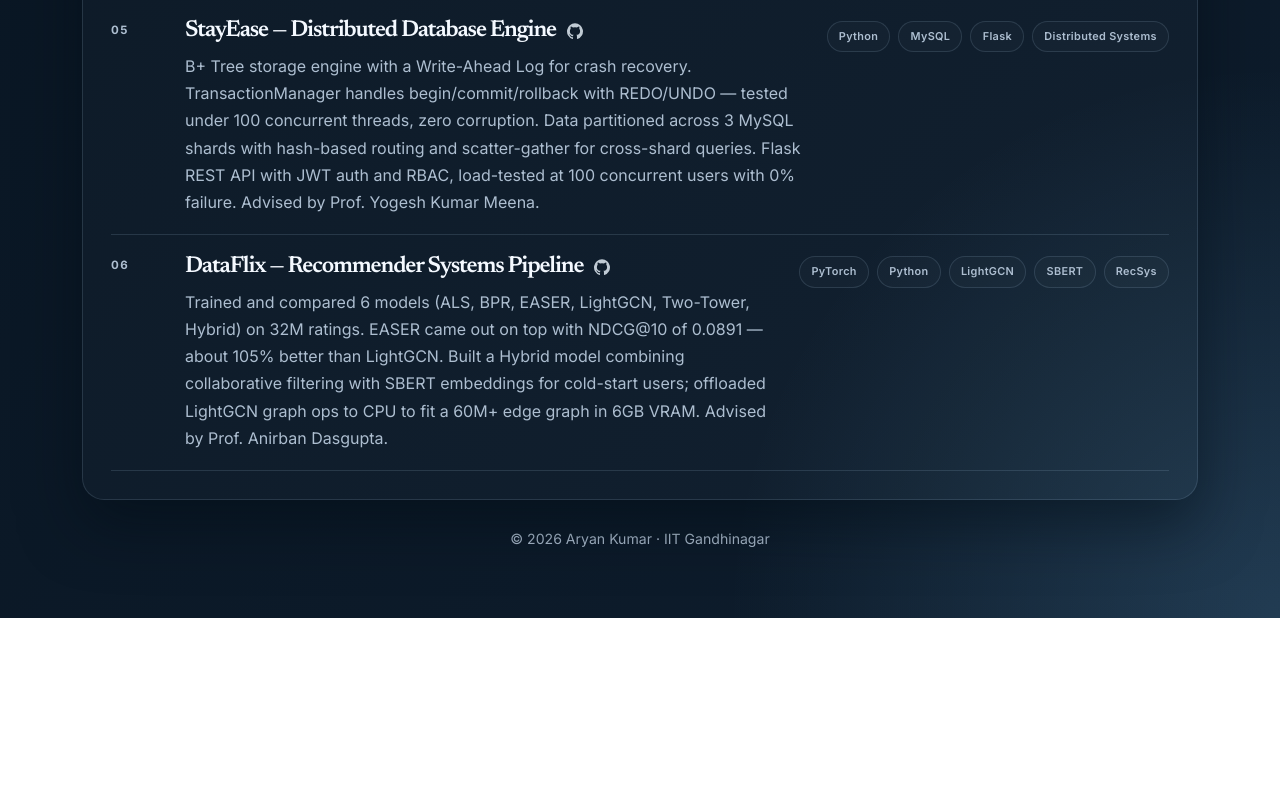
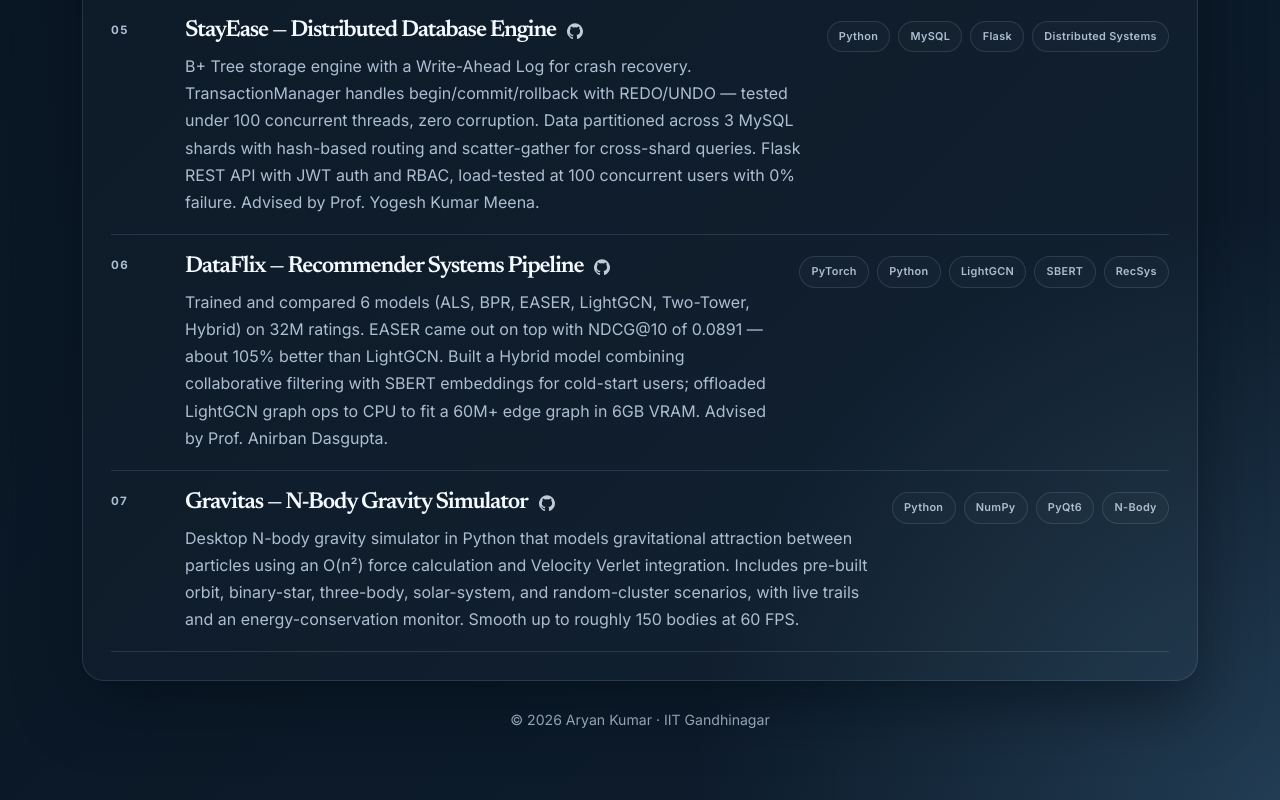
Before and after one commit to AceAryan/portfolio-website, a plain HTML site: page projects.html in a window 1280 px wide. Shown: the part 1185-1985 px from the top of the page. Before the commit the page ends 1803 px from the top, so only its background shows below. Drawn offline with Linux system fonts and the light colour scheme.

Commit message:
added gravitas

```diff
--- a/projects.html
+++ b/projects.html
@@ -57,7 +57,8 @@
                         <div class="project-info">
                             <div class="project-title-row">
                                 <h3>Conditional Access on FPGA</h3>
-                                <a class="project-github" href="https://github.com/AceAryan/cva6/tree/conditional-access"
+                                <a class="project-github"
+                                    href="https://github.com/AceAryan/cva6/tree/conditional-access"
                                     aria-label="GitHub link for Conditional Access on FPGA">
                                     <svg viewBox="0 0 24 24" aria-hidden="true">
                                         <path
@@ -141,7 +142,8 @@
                         <div class="project-info">
                             <div class="project-title-row">
                                 <h3>Unix Shell</h3>
-                                <a class="project-github" href="https://github.com/AceAryan/cs330-shell" aria-label="GitHub link for Unix Shell">
+                                <a class="project-github" href="https://github.com/AceAryan/cs330-shell"
+                                    aria-label="GitHub link for Unix Shell">
                                     <svg viewBox="0 0 24 24" aria-hidden="true">
                                         <path
                                             d="M12 .5a12 12 0 0 0-3.79 23.38c.6.11.82-.26.82-.58v-2.03c-3.34.73-4.04-1.61-4.04-1.61-.54-1.39-1.32-1.76-1.32-1.76-1.08-.74.08-.72.08-.72 1.2.08 1.83 1.23 1.83 1.23 1.06 1.82 2.78 1.29 3.46.99.11-.77.42-1.29.76-1.59-2.67-.31-5.47-1.34-5.47-5.96 0-1.32.47-2.4 1.23-3.25-.12-.3-.53-1.53.12-3.18 0 0 1-.32 3.3 1.23a11.36 11.36 0 0 1 6 0c2.3-1.55 3.3-1.23 3.3-1.23.65 1.65.24 2.88.12 3.18.77.85 1.23 1.93 1.23 3.25 0 4.63-2.81 5.64-5.49 5.94.43.37.81 1.1.81 2.22v3.29c0 .32.21.7.83.58A12 12 0 0 0 12 .5Z" />
@@ -214,6 +216,33 @@
                             <span>RecSys</span>
                         </div>
                     </article>
+
+                    <article class="project-list-item">
+                        <div class="project-index">07</div>
+                        <div class="project-info">
+                            <div class="project-title-row">
+                                <h3>Gravitas — N-Body Gravity Simulator</h3>
+                                <a class="project-github" href="https://github.com/AceAryan/gravitas"
+                                    aria-label="GitHub link for Gravitas — N-Body Gravity Simulator">
+                                    <svg viewBox="0 0 24 24" aria-hidden="true">
+                                        <path
+                                            d="M12 .5a12 12 0 0 0-3.79 23.38c.6.11.82-.26.82-.58v-2.03c-3.34.73-4.04-1.61-4.04-1.61-.54-1.39-1.32-1.76-1.32-1.76-1.08-.74.08-.72.08-.72 1.2.08 1.83 1.23 1.83 1.23 1.06 1.82 2.78 1.29 3.46.99.11-.77.42-1.29.76-1.59-2.67-.31-5.47-1.34-5.47-5.96 0-1.32.47-2.4 1.23-3.25-.12-.3-.53-1.53.12-3.18 0 0 1-.32 3.3 1.23a11.36 11.36 0 0 1 6 0c2.3-1.55 3.3-1.23 3.3-1.23.65 1.65.24 2.88.12 3.18.77.85 1.23 1.93 1.23 3.25 0 4.63-2.81 5.64-5.49 5.94.43.37.81 1.1.81 2.22v3.29c0 .32.21.7.83.58A12 12 0 0 0 12 .5Z" />
+                                    </svg>
+                                </a>
+                            </div>
+                            <p>Desktop N-body gravity simulator in Python that models gravitational attraction between
+                                particles using an O(n²) force calculation and Velocity Verlet integration. Includes
+                                pre-built orbit, binary-star, three-body, solar-system, and random-cluster scenarios,
+                                with live trails and an energy-conservation monitor. Smooth up to roughly 150 bodies
+                                at 60 FPS.</p>
+                        </div>
+                        <div class="project-meta">
+                            <span>Python</span>
+                            <span>NumPy</span>
+                            <span>PyQt6</span>
+                            <span>N-Body</span>
+                        </div>
+                    </article>
                 </div>
             </section>
         </main>
```
